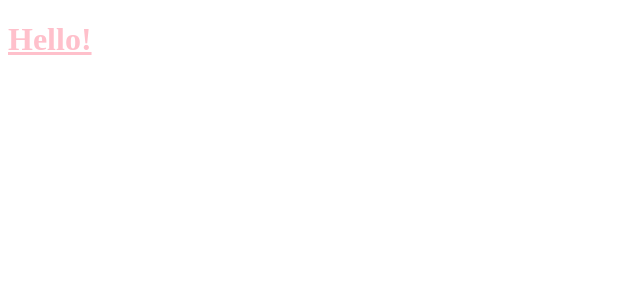
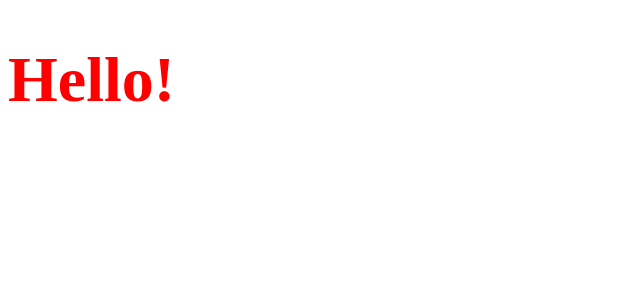
Before and after one commit to kyledobash/Learning_Angular_Proj, an Angular app in the folder ng4-playground/: page / in a window 1280 px wide. Shown: the top 300 px of the page, without its empty margins (0-640 px from the left). Built offline with nearby package versions, Linux system fonts and the light colour scheme.

Commit message:
implemented style binding using ngStyle

```diff
--- a/ng4-playground/src/app/app.component.ts
+++ b/ng4-playground/src/app/app.component.ts
@@ -4,27 +4,15 @@ import { Component } from '@angular/core';
   selector: 'app-root',
   template: `
 
-  <h1 [style.color]="titleStyle ? 'green' : 'pink'">Hello!</h1>
+  <h1 [ngStyle]="titleStyles">Hello!</h1>
 
-  `,
-  styles: [`
-
-  h1 {
-    text-decoration: underline;
-  }
-
-  .red-title {
-    color: red;
-  }
-
-  .large-title {
-    font-size: 4em;
-  }
-
-  `]
+  `
 })
 export class AppComponent {
 
-  titleStyle = false;
+  titleStyles = {
+    'color' : 'red',
+    'font-size' : '4em'
+  }
 
 }
```
